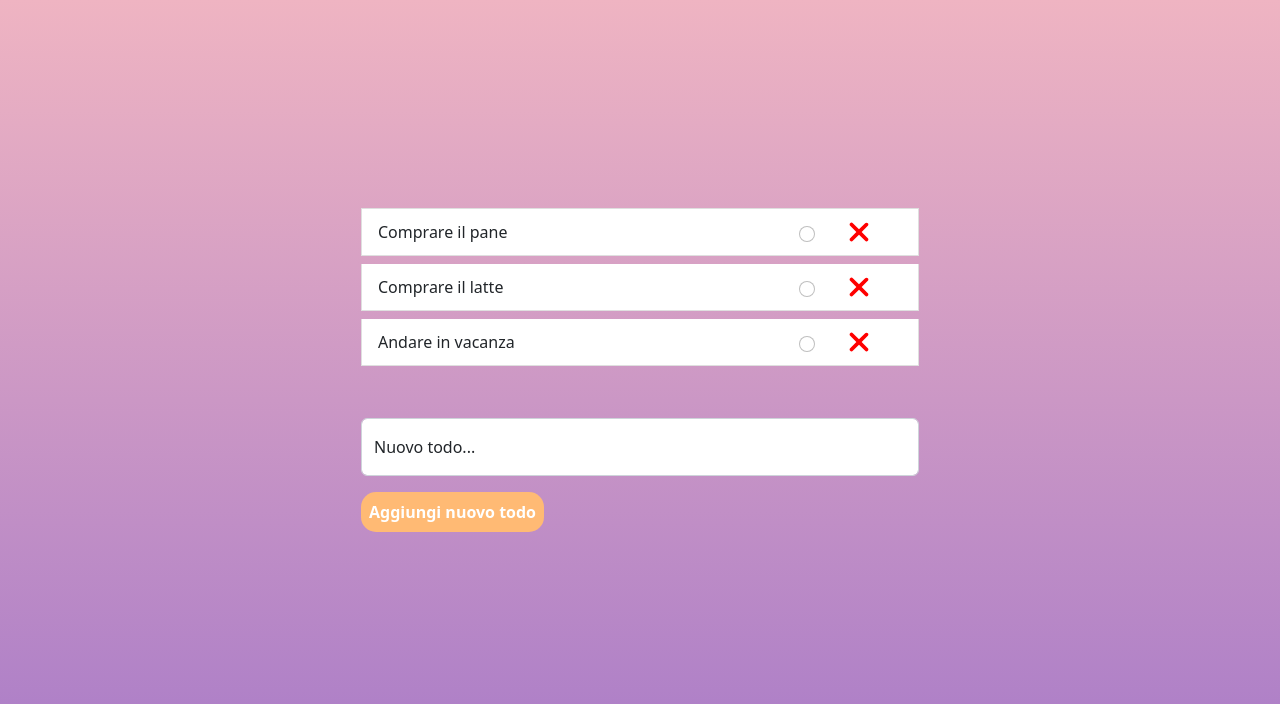
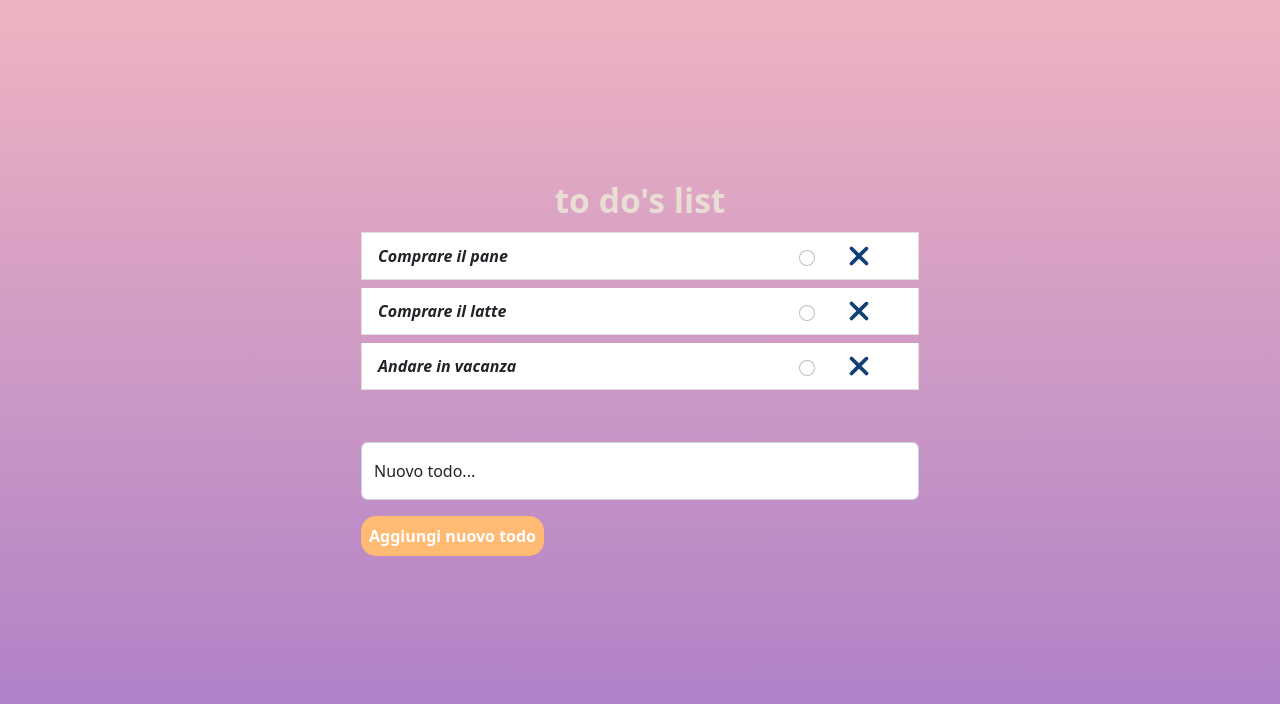
Before and after one commit to Michael-Bombini/vue-todolist, a plain HTML site: page index.html in a window 1280 px wide. Drawn offline with nearby package versions, Linux system fonts and the light colour scheme.

Commit message:
Completed

```diff
--- a/index.html
+++ b/index.html
@@ -12,12 +12,13 @@
 <body>
 
     <div id="app">
+
         <div class="container todo">
-
+            <h1>to do's list</h1>
 
             <ul class="list-group w-50">
                 <li class="list-group-item d-flex justify-content-between my-1 align-items-center"
-                :class="{'text-decoration-line-through' : task.done}"
+                :class="{'text-decoration-line-through' : task.done , 'todotext' : !task.done}"
                 v-for="(task,i) in toDoList">{{task.text}}
                 <div class="w-25 d-flex justify-content-evenly align-items-center">
                     <input v-model="task.done" class="form-check-input rounded-circle ordine-2" type="checkbox" value="" id="flexCheckChecked" checked>
--- a/style.css
+++ b/style.css
@@ -7,6 +7,13 @@ body {
     align-items: center;
     justify-content: center;
     min-height: 100vh;
+    flex-direction: column;
+}
+
+.todo h1 {
+    color: #e9ded4;
+    font-weight: bold;
+    font-size: 2.1rem;
 }
 
 .list-group {
@@ -24,7 +31,12 @@ body {
 
 
 svg {
-    fill: red;
+    fill: #134074;
     width: 30px;
     height: 30px;
 }
+
+.todotext {
+    font-style: italic;
+    font-weight: 600;
+}
```
